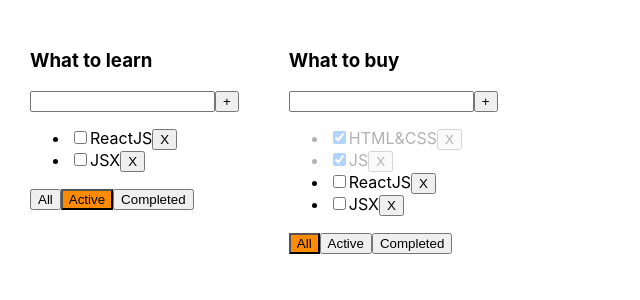
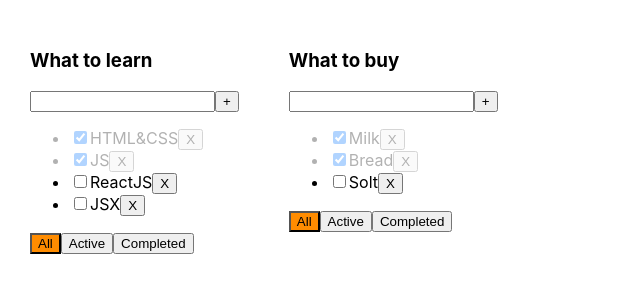
Before and after one commit to KobraMik/todolistAgain, a React (Create React App) app: page / in a window 1280 px wide. Shown: the top 300 px of the page, without its empty margins (0-640 px from the left). Built offline with nearby package versions, Linux system fonts and the light colour scheme.

Commit message:
added changes 6

```diff
--- a/src/App.tsx
+++ b/src/App.tsx
@@ -12,7 +12,7 @@ export type TodolistsType = {
 
 function App() {
 
-    function changeFilter (value: filterType, todolistID: string) {
+    function changeFilter(value: filterType, todolistID: string) {
         let todolist = todolists.find(tl => tl.id === todolistID);
         if (todolist) {
             todolist.filter = value;
@@ -20,53 +20,70 @@ function App() {
         }
     }
 
+    let todolistID1 = v1();
+    let todolistID2 = v1();
+
     let [todolists, setTodolists] = useState<Array<TodolistsType>>([
-        {id: v1(), title: "What to learn", filter: "Active"},
-        {id: v1(), title: "What to buy", filter: "All"},
+        {id: todolistID1, title: "What to learn", filter: "All"},
+        {id: todolistID2, title: "What to buy", filter: "All"},
     ])
 
-    let [tasks, setTasks] = useState([
-        {id: v1(), title: "HTML&CSS", isDone: true},
-        {id: v1(), title: "JS", isDone: true},
-        {id: v1(), title: "ReactJS", isDone: false},
-        {id: v1(), title: "JSX", isDone: false},
-    ])
+    let [tasks, setTasks] = useState({
+        [todolistID1]: [
+            {id: v1(), title: "HTML&CSS", isDone: true},
+            {id: v1(), title: "JS", isDone: true},
+            {id: v1(), title: "ReactJS", isDone: false},
+            {id: v1(), title: "JSX", isDone: false},
+        ],
+        [todolistID2]: [
+            {id: v1(), title: "Milk", isDone: true},
+            {id: v1(), title: "Bread", isDone: true},
+            {id: v1(), title: "Solt", isDone: false},
+        ]
+    })
 
-    function changeCheked(id: string, isDone: boolean) {
-        let task = tasks.find(f => f.id === id)
+
+    function changeCheked(id: string, isDone: boolean, todolistID: string) {
+        let todolistTasks = tasks[todolistID]
+        let task = todolistTasks.find(f => f.id === id)
         if (task) {
             task.isDone = isDone;
-            setTasks([...tasks])
+            setTasks({...tasks})
         }
     }
 
-    function removeTask(id: string) {
-        tasks = tasks.filter(f => f.id !== id);
-        setTasks(tasks);
+    function removeTask(id: string, todolistID: string) {
+        let todolistTasks = tasks[todolistID]
+        tasks[todolistID] = todolistTasks.filter(t=>t.id!== id);
+        setTasks({...tasks})
     }
 
-    function addTask(value: string) {
+    function addTask(value: string, todolistID: string) {
         let newTask = {id: v1(), title: value, isDone: false};
-        setTasks([newTask, ...tasks])
+        let todolistTasks = tasks[todolistID]
+        tasks[todolistID] = [newTask, ...todolistTasks]
+        setTasks({...tasks})
     }
 
     return (
         <div className="App">
             {
                 todolists.map(tl => {
-                    let newTasks = tasks;
+                    let allTodolistTasks = tasks[tl.id];
+                    let taskForTodolist = allTodolistTasks;
+
                     if (tl.filter === 'Active') {
-                        newTasks = newTasks.filter(f => !f.isDone)
+                        taskForTodolist = allTodolistTasks.filter(f => !f.isDone)
 
                     }
                     if (tl.filter === 'Completed') {
-                        newTasks = newTasks.filter(f => f.isDone)
+                        taskForTodolist = allTodolistTasks.filter(f => f.isDone)
                     }
                     return <Todolist
                         key={tl.id}
                         id={tl.id}
                         title={tl.title}
-                        tasks={newTasks}
+                        tasks={taskForTodolist}
                         removeTask={removeTask}
                         changeFilter={changeFilter}
                         addTask={addTask}
--- a/src/Todolist.tsx
+++ b/src/Todolist.tsx
@@ -11,10 +11,10 @@ type TaskType = {
 type PropsType = {
     title: string
     tasks: Array<TaskType>
-    removeTask: (id: string) => void
+    removeTask: (id: string, todolistID: string) => void
     changeFilter: (value: filterType, todolistID: string) => void
-    addTask: (titleInput: string) => void
-    changeCheked: (id: string, isDone: boolean) => void
+    addTask: (titleInput: string, todolistID: string) => void
+    changeCheked: (id: string, isDone: boolean, todolistID: string) => void
     activeFilter: filterType
     id: string
 }
@@ -35,7 +35,7 @@ export function Todolist({title, tasks, removeTask, changeFilter, addTask, chang
 
     function addTaskHandler() {
         if (titleInput.trim() !== "") {
-            addTask(titleInput)
+            addTask(titleInput, props.id)
             setTitleInput("")
         } else {
             setError("This pole is required")
@@ -69,7 +69,7 @@ export function Todolist({title, tasks, removeTask, changeFilter, addTask, chang
             {tasks.map((m) => {
 
                 function changeChekedHandler(e: React.ChangeEvent<HTMLInputElement>) {
-                    changeCheked(m.id, e.currentTarget.checked)
+                    changeCheked(m.id, e.currentTarget.checked, props.id)
                 }
 
                 return (
@@ -81,7 +81,7 @@ export function Todolist({title, tasks, removeTask, changeFilter, addTask, chang
                         />
                         <span>{m.title}</span>
                         <button onClick={() => {
-                            removeTask(m.id)
+                            removeTask(m.id, props.id)
                         }}>X
                         </button>
                     </li>)
```
